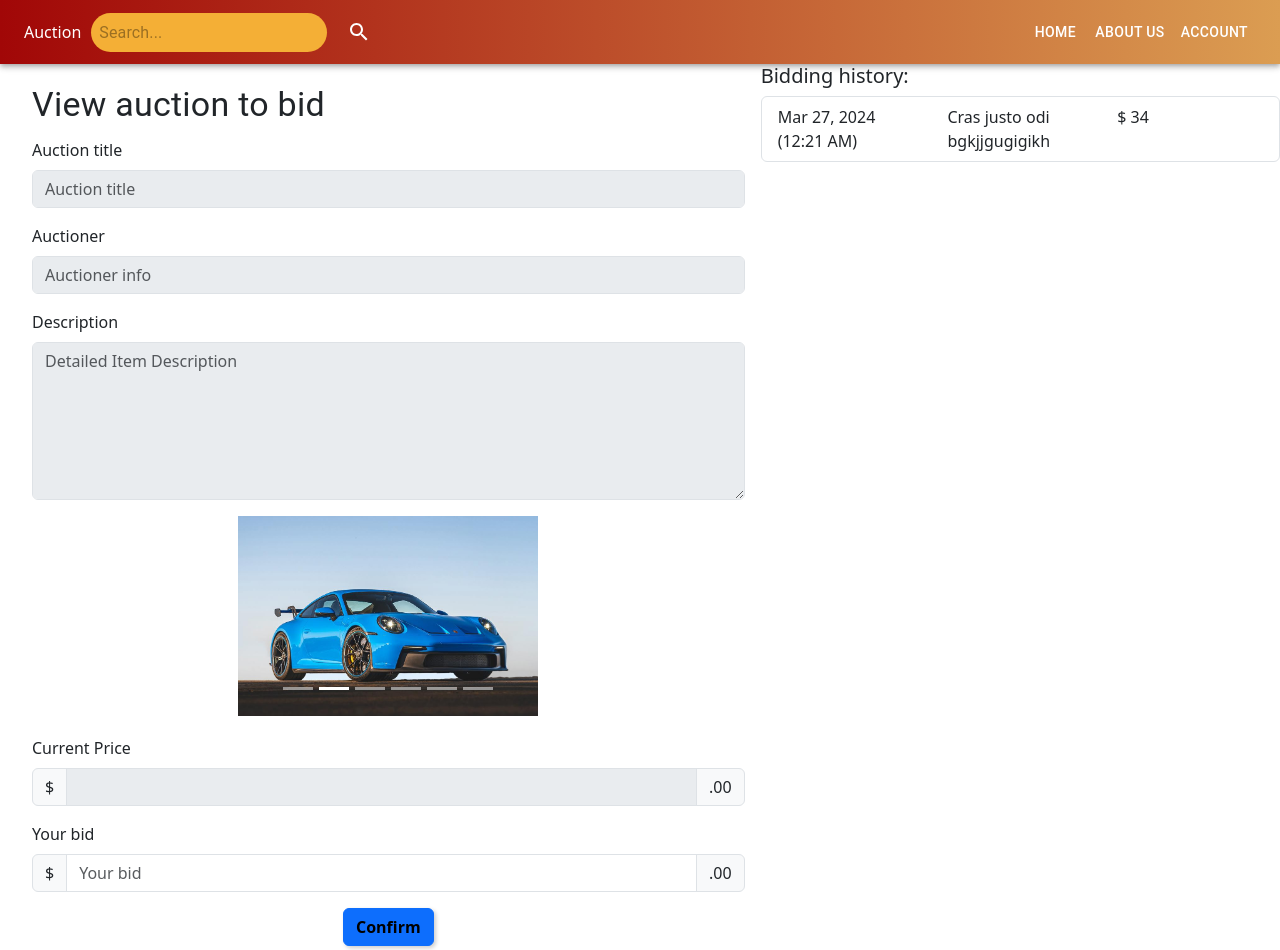
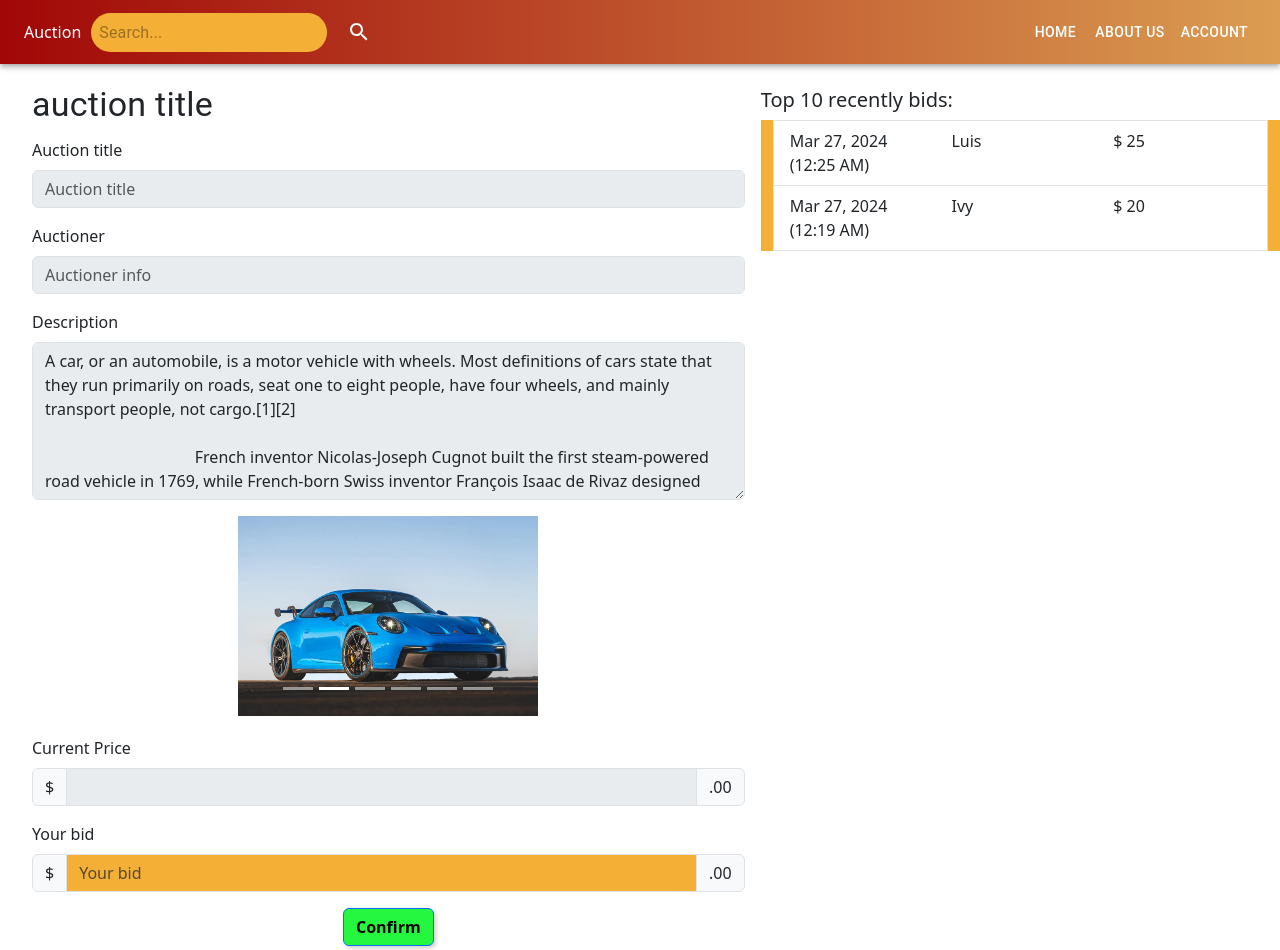
Before and after one commit to Jidanur/Real-time-auction, a React (Create React App) app in the folder frontend/: page /auction in a window 1280 px wide. Shown: the top 950 px of the page. Built offline with nearby package versions, Linux system fonts and the light colour scheme.

Commit message:
update bid auction view

```diff
--- a/frontend/src/components/BidAuction.js
+++ b/frontend/src/components/BidAuction.js
@@ -1,16 +1,13 @@
 import { Typography } from '@mui/material';
 import { Button } from 'react-bootstrap';
+import Col from 'react-bootstrap/Col';
 import Form from 'react-bootstrap/Form';
-import Feedback from 'react-bootstrap/Feedback';
 import InputGroup from 'react-bootstrap/InputGroup';
-import Col from 'react-bootstrap/Col';
 import Row from 'react-bootstrap/Row';
 
 import Carousel from 'react-bootstrap/Carousel';
 
 import Container from 'react-bootstrap/Container';
-import Image from 'react-bootstrap/Image';
-import Figure from 'react-bootstrap/Figure'
 
 import ListGroup from 'react-bootstrap/ListGroup';
 
@@ -18,7 +15,6 @@ import Theme from './MyTheme';
 import NavBar from './NavBar';
 
 
-import bike from '../images/bike.jpg';
 var MAX_DESCRIPTION = 5000;
 
 function BidderViewAuction({ images }) {
@@ -37,7 +33,7 @@ function BidderViewAuction({ images }) {
                     <Container style={{ marginTop: '20px', marginLeft: '20px' }}>
                         <Form>
                             <Typography variant="h4" gutterBottom>
-                                View auction to bid
+                             auction title
                             </Typography>
                             <Form.Group className="mb-3" controlId="exampleForm.ControlInput1">
                                 <Form.Label>Auction title</Form.Label>
@@ -67,6 +63,11 @@ function BidderViewAuction({ images }) {
                                     disabled
                                     rows={6}
                                     name="description"
+                                    value="A car, or an automobile, is a motor vehicle with wheels. Most definitions of cars state that they run primarily on roads, seat one to eight people, have four wheels, and mainly transport people, not cargo.[1][2]
+
+                                    French inventor Nicolas-Joseph Cugnot built the first steam-powered road vehicle in 1769, while French-born Swiss inventor François Isaac de Rivaz designed and constructed the first internal combustion-powered automobile in 1808. The modern car—a practical, marketable automobile for everyday use—was invented in 1886, when German inventor Carl Benz patented his Benz Patent-Motorwagen. Commercial cars became widely available during the 20th century. One of the first cars affordable by the masses was the 1908 Model T, an American car manufactured by the Ford Motor Company. Cars were rapidly adopted in the US, where they replaced horse-drawn carriages.[3] In Europe and other parts of the world, demand for automobiles did not increase until after World War II.[4] The car is considered an essential part of the developed economy.
+
+                                    Cars have controls for driving, parking, passenger comfort, and a variety of lamps. Over the decades, additional features and controls have been added to vehicles, making them progressively more complex. These include rear-reversing cameras, air conditioning, navigation systems, and in-car entertainment. Most cars in use in the early 2020s are propelled by an internal combustion engine, fueled by the combustion of fossil fuels. Electric cars, which were invented early in the history of the car, became commercially available in the 2000s and are predicted to cost less to buy than petrol-driven cars before 2025.[5][6] The transition from fossil fuel-powered cars to electric cars features prominently in most climate change mitigation scenarios,[7] such as Project Drawdown's 100 actionable solutions for climate change."
                                     placeholder="Detailed Item Description"
                                     // value={formData.description}
                                     //onChange={handleChange}
@@ -87,7 +88,7 @@ function BidderViewAuction({ images }) {
                                             <img
                                                 className="d-block w-10"
                                                 src={image}
-                                                //  alt={`Slide ${index}`}
+                                                  alt={`Slide ${index}`}
                                                 style={{ maxWidth: '700px', maxHeight: '200px', margin: 'auto' }}
                                             />
 
@@ -119,12 +120,16 @@ function BidderViewAuction({ images }) {
                                     type="number"
                                     placeholder='Your bid'
                                     step="1"
+                                    style={{ backgroundColor: Theme.palette.primary.light_orange }}
 
                                     aria-label="Amount (to the nearest dollar)" />
                                 <InputGroup.Text>.00</InputGroup.Text>
                             </InputGroup>
                             <div style={{ display: 'flex', justifyContent: "center" }}>
-                                <Button variant="primary" type="submit" style={{ boxShadow: '2px 2px 4px rgba(0, 0, 0, 0.2)', color: 'black', display: 'flex', backgroundColor: Theme.palette.secondary.red }} >
+                                <Button variant="primary" type="submit"
+                                style={{ boxShadow: '2px 2px 4px rgba(0, 0, 0, 0.2)',
+                                color: 'black', display: 'flex',
+                                 backgroundColor: Theme.palette.secondary.light_green }} >
                                     <b>Confirm</b>
                                 </Button>
                             </div>
@@ -173,19 +178,36 @@ function BidderViewAuction({ images }) {
 
                 </Col>
 
-                <Col sx lg="5">
-                    <h5>Bidding history:</h5>
-                    <ListGroup>
-                        <ListGroup.Item><Row>
-                            <Col>Mar 27, 2024 (12:21 AM) </Col>
-                             <Col> Cras justo odi bgkjjgugigikh </Col>
+                <Col sx lg="5"
+               >
+                    <br>
+
+                    </br>
+                    <h5>Top 10 recently bids:</h5>
+
+                    <ListGroup >
+                    <Container style={{ backgroundColor: Theme.palette.primary.light_orange }}>
+                        <ListGroup.Item>
+                            <Row >
+                            <Col>Mar 27, 2024 (12:25 AM) </Col>
+                             <Col> Luis</Col>
                             <Col>$
-                                34
+                                25
                             </Col>
                         </Row>
                         </ListGroup.Item>
+                        <ListGroup.Item>
+                            <Row >
+                            <Col>Mar 27, 2024 (12:19 AM) </Col>
+                             <Col> Ivy</Col>
+                            <Col>$
+                                20
+                            </Col>
+                        </Row>
+                        </ListGroup.Item>
+                        </Container>
+                    </ListGroup>
 
-                    </ListGroup>
                 </Col>
 
             </Row>
```
